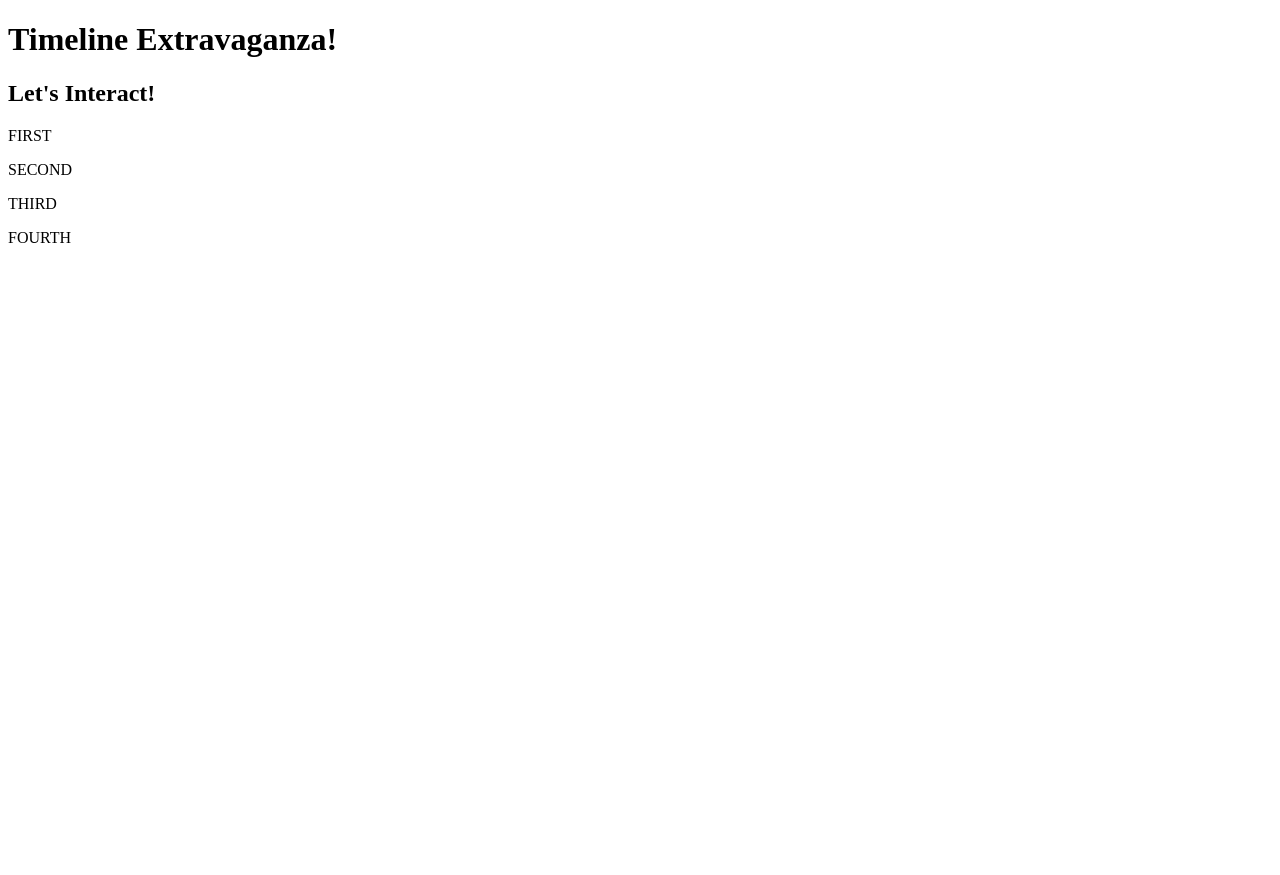
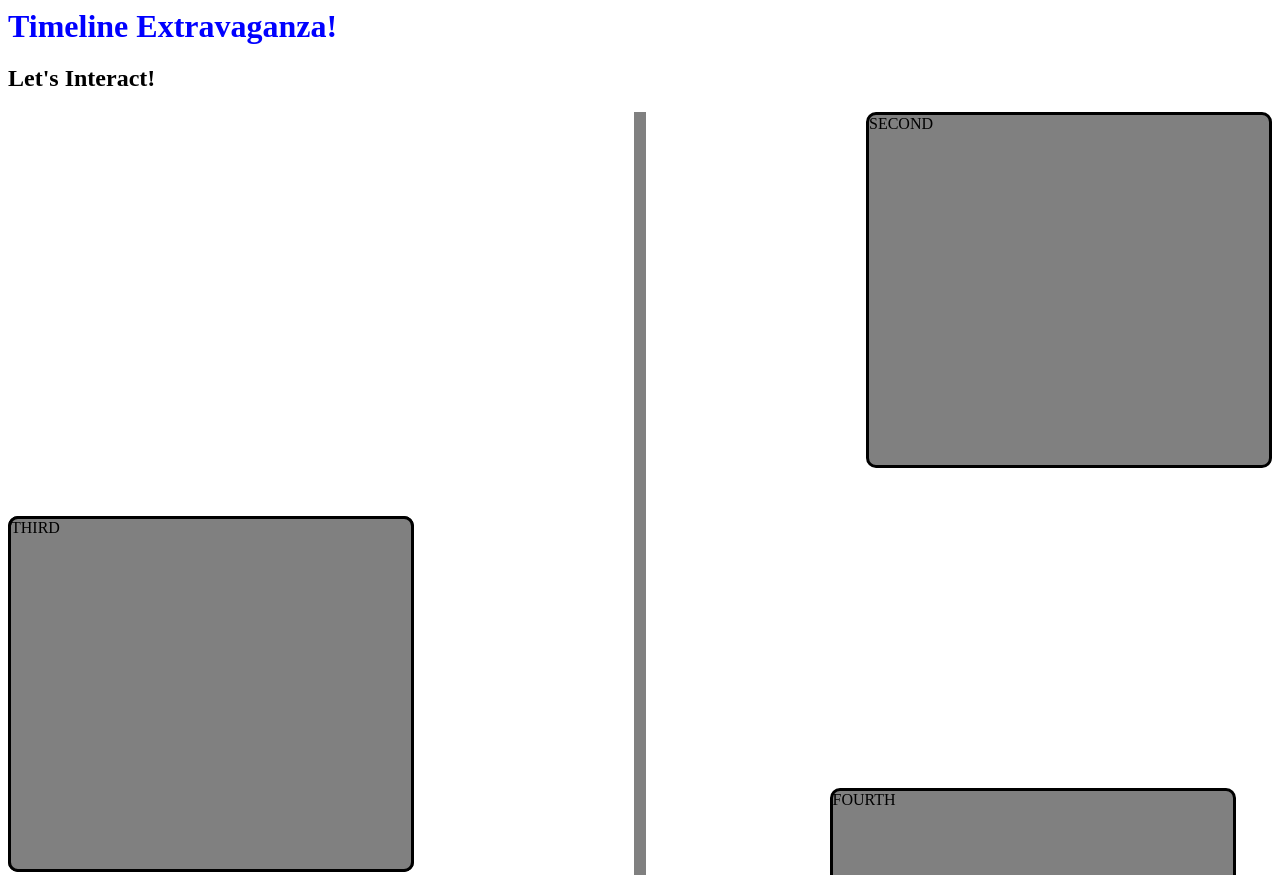
Before and after one commit to mraines92/1.3-timeline, a plain HTML site: page index.html in a window 1280 px wide. Shown: the top 875 px of the page. Before the commit the page ends 800 px from the top, so only its background shows below. Drawn offline with Linux system fonts and the light colour scheme.

Commit message:
got it started

```diff
--- a/index.html
+++ b/index.html
@@ -1,7 +1,7 @@
 <!DOCTYPE html>
   <head>
     <meta charset="utf-8">
-    <link rel="stylesheet" href="styles.css">
+    <link rel="stylesheet" type="text/css" href="static/styles.css">
     <title>Timeline Extravaganza!</title>
   </head>
   <body>
@@ -10,7 +10,7 @@
         <main>
           <p class="first">FIRST</p>
           <p class="second">SECOND</p>
-            <div class="seperator">
+            <div class="separator">
 
             </div>
           <p class="third">THIRD</p>
--- a/Static/styles.css
+++ b/static/styles.css
@@ -1,46 +1,60 @@
 
-main{
-  display: inline-block;
-  border-style: dashed;
-  border-radius: 20px;
-  background-color: green;
-  width: 500px;
-  height: 550px;
+h1{
+  margin: 0 auto;
+  color:blue;
+}
+.separator{
+  height: 1200px;
+  width: 1%;
+  background-color: grey;
+  margin: 10px auto;
+
+
 
 }
+
 main .first{
+  position: absolute;
+  top: 500px;
   display: inline-block;
   border-style: solid;
   border-radius: 10px;
   background-color: grey;
-  width: 100px;
-  height: 150px;
+  width: 400px;
+  height: 350px;
 }
 
 main .second{
-  text-align: center;
-  position:absolute;
+  float: right;
   margin: auto;
   display: inline-block;
   border-style: solid;
   border-radius: 10px;
   background-color: grey;
-  width: 100px;
-  height: 150px;
+  width: 400px;
+  height: 350px;
 }
 main .third{
+  position: absolute;
+  top: 500px;
   display: inline-block;
   border-style: solid;
   border-radius: 10px;
   background-color: grey;
-  width: 100px;
-  height: 150px;
+  width: 400px;
+  height: 350px;
 }
 main .fourth{
+  position: relative;
+  left: 70%;
+  top: -550px;
+  right: 0px;
+  bottom: 400px;
+  left: 65%;
   display: inline-block;
   border-style: solid;
   border-radius: 10px;
   background-color: grey;
-  width: 100px;
-  height: 150px;
+  width: 400px;
+  height: 350px;
 }
```
Also changed, not shown: 1 other file.
